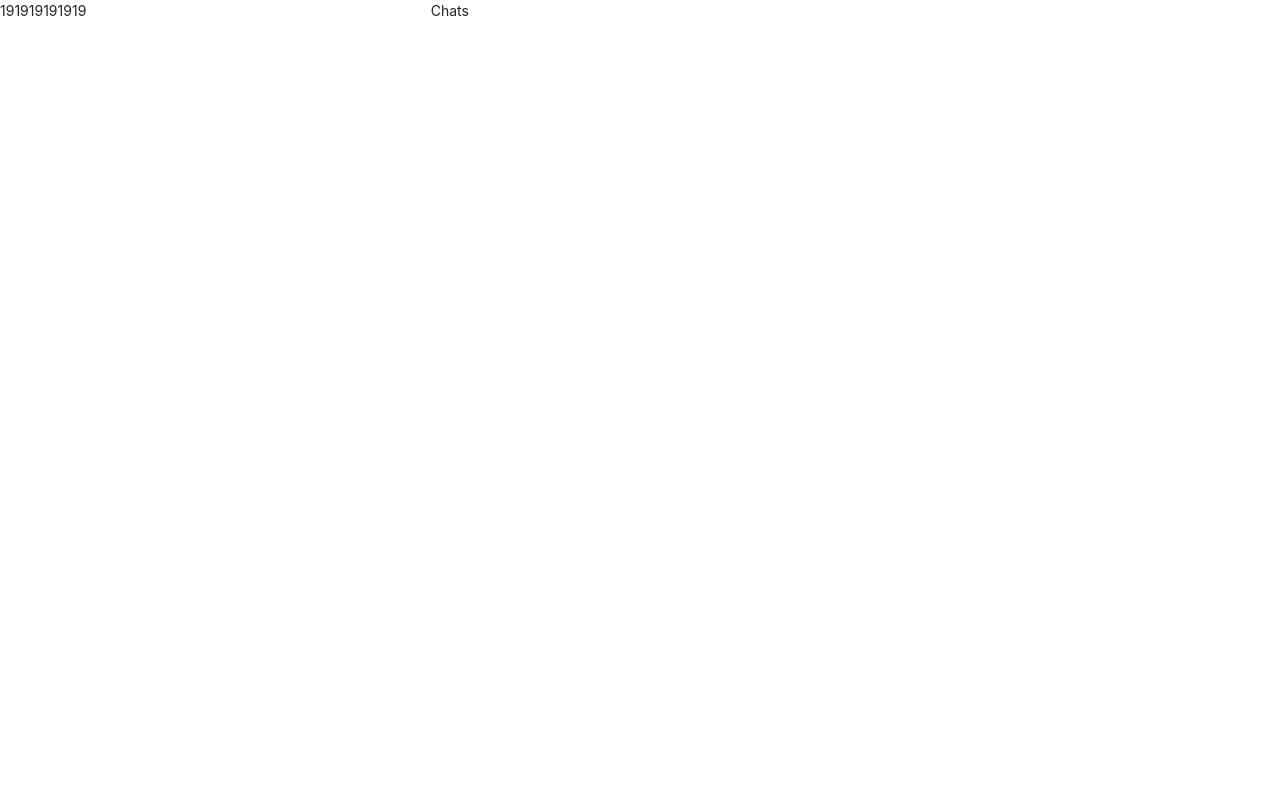
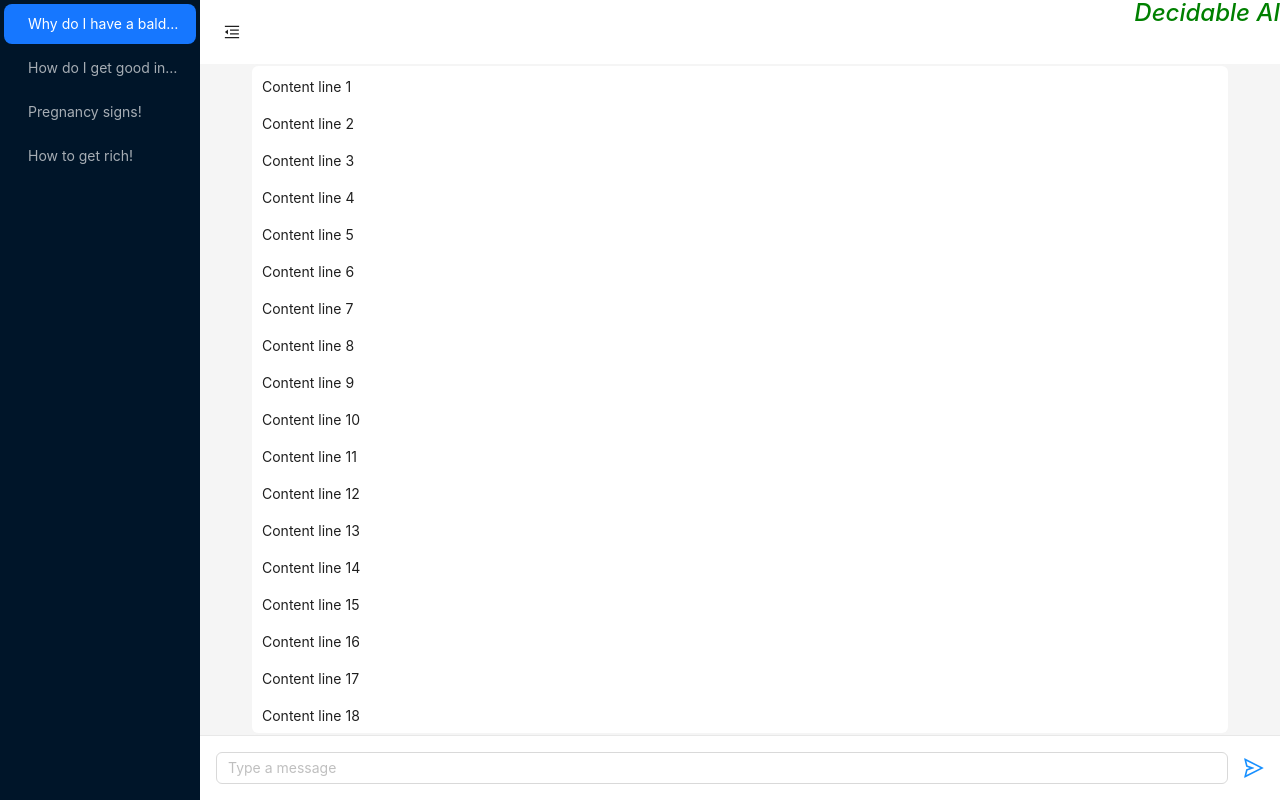
Before and after one commit to ray3du/decidable_frontend, a React (Vite) app: page / in a window 1280 px wide. Built offline with nearby package versions, Linux system fonts and the light colour scheme; sample sign-in values are in the browser's storage; the HTML template or start-up script is replaced by a standard one.

Commit message:
Decidable Ai chat page

```diff
--- a/src/redux/reducers/login/loginReducer.js
+++ b/src/redux/reducers/login/loginReducer.js
@@ -16,7 +16,7 @@ export const loginReducer = (state = initialState, action) => {
         success: false,
       };
     case LOGIN_SUCCESS:
-      localStorage.setItem("decidable_token", action?.payload?.token);
+      localStorage.setItem("decidable_token", action?.payload?.data?.token);
       return {
         ...state,
         loading: false,
--- a/src/views/chatPage/components/ChatApp.jsx
+++ b/src/views/chatPage/components/ChatApp.jsx
@@ -1,26 +1,114 @@
-import { Col, List, Row, Typography } from "antd";
+import React, { useState } from "react";
+import {
+  MenuFoldOutlined,
+  MenuUnfoldOutlined,
+  UploadOutlined,
+  UserOutlined,
+  VideoCameraOutlined,
+  SendOutlined,
+} from "@ant-design/icons";
+import { Button, Input, Layout, Menu, theme } from "antd";
+const { Header, Sider, Content, Footer } = Layout;
+import "./chatapp.css";
 
-const data = [
-  { title: 19 },
-  { title: 19 },
-  { title: 19 },
-  { title: 19 },
-  { title: 19 },
-  { title: 19 },
-];
 const ChatApp = () => {
+  const [collapsed, setCollapsed] = useState(false);
+  const {
+    token: { colorBgContainer, borderRadiusLG },
+  } = theme.useToken();
   return (
-    <div>
-      <Row gutter={[12, 12]}>
-        <Col lg={8}>
-          {data.map((d, i) => (
-            <span key={i}>{d.title}</span>
-          ))}
-        </Col>
-        <Col lg={16}>Chats</Col>
-      </Row>
+    <div className="chatapp">
+      <Layout style={{ height: "100vh" }}>
+        <Sider trigger={null} collapsible collapsed={collapsed}>
+          <div className="demo-logo-vertical" />
+          <Menu
+            theme="dark"
+            mode="inline"
+            defaultSelectedKeys={["1"]}
+            items={[
+              {
+                key: "1",
+                label: "Why do I have a bald Head",
+              },
+              {
+                key: "2",
+                label: "How do I get good in coding",
+              },
+              {
+                key: "3",
+                label: "Pregnancy signs!",
+              },
+              {
+                key: "4",
+                label: "How to get rich!",
+              },
+            ]}
+          />
+        </Sider>
+        <Layout>
+          <Header
+            style={{
+              padding: 0,
+              background: colorBgContainer,
+              display: "flex",
+              textAlign: "center",
+              justifyContent: "space-between",
+            }}
+          >
+            <Button
+              type="text"
+              icon={collapsed ? <MenuUnfoldOutlined /> : <MenuFoldOutlined />}
+              onClick={() => setCollapsed(!collapsed)}
+              style={{
+                fontSize: "16px",
+                width: 64,
+                height: 64,
+              }}
+            />
+            <h4 style={{ marginTop: "-1px", color: "green" }}>
+              <i>Decidable AI</i>
+            </h4>
+          </Header>
+          <Content
+            style={{
+              position: "relative",
+              overflowY: "auto",
+              flex: "1",
+              background: colorBgContainer,
+              borderRadius: borderRadiusLG,
+              // Hide scroll bars but allow scrolling
+              WebkitOverflowScrolling: "touch", // Enable smooth scrolling on iOS devices
+              scrollbarWidth: "none", // Firefox
+              MsOverflowStyle: "none", // IE and Edge
+              marginLeft: 50,
+              marginRight: 50,
+              border: "2px solid whitesmoke",
+              padding: 10,
+            }}
+          >
+            {/* Sample content to fill the area */}
+            {[...Array(20)].map((_, index) => (
+              <p key={index}>Content line {index + 1}</p>
+            ))}
+          </Content>
+          <div
+            style={{
+              background: colorBgContainer,
+              padding: "16px",
+              borderTop: "1px solid #e8e8e8",
+              display: "flex",
+              alignItems: "center",
+            }}
+          >
+            <Input
+              placeholder="Type a message"
+              style={{ flex: "1", marginRight: "16px" }}
+            />
+            <SendOutlined style={{ fontSize: 20, color: "#1890ff" }} />
+          </div>
+        </Layout>
+      </Layout>
     </div>
   );
 };
-
 export default ChatApp;
--- /dev/null
+++ b/src/views/chatPage/components/chatapp.css
@@ -0,0 +1,3 @@
+.chatapp {
+  /* min-height: 100vh; */
+}
```
